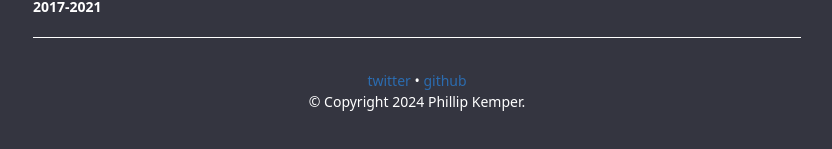
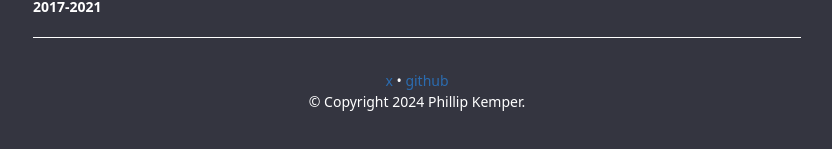
Before and after one commit to Phillip-Kemper/kempy-web, a Next.js app in the folder client/: page / in a window 1280 px wide. Shown: the part 559-708 px from the top of the page, without its empty margins (223-1055 px from the left). Built offline with nearby package versions, Linux system fonts and the light colour scheme.

Commit message:
Update Main.tsx

```diff
--- a/client/src/templates/Main.tsx
+++ b/client/src/templates/Main.tsx
@@ -35,7 +35,7 @@ const Main = (props: IMainProps) => (
               target="_blank"
               rel="noopener noreferrer"
             >
-              twitter
+              x
             </a>{' '}
             &bull;{' '}
             <a
```
